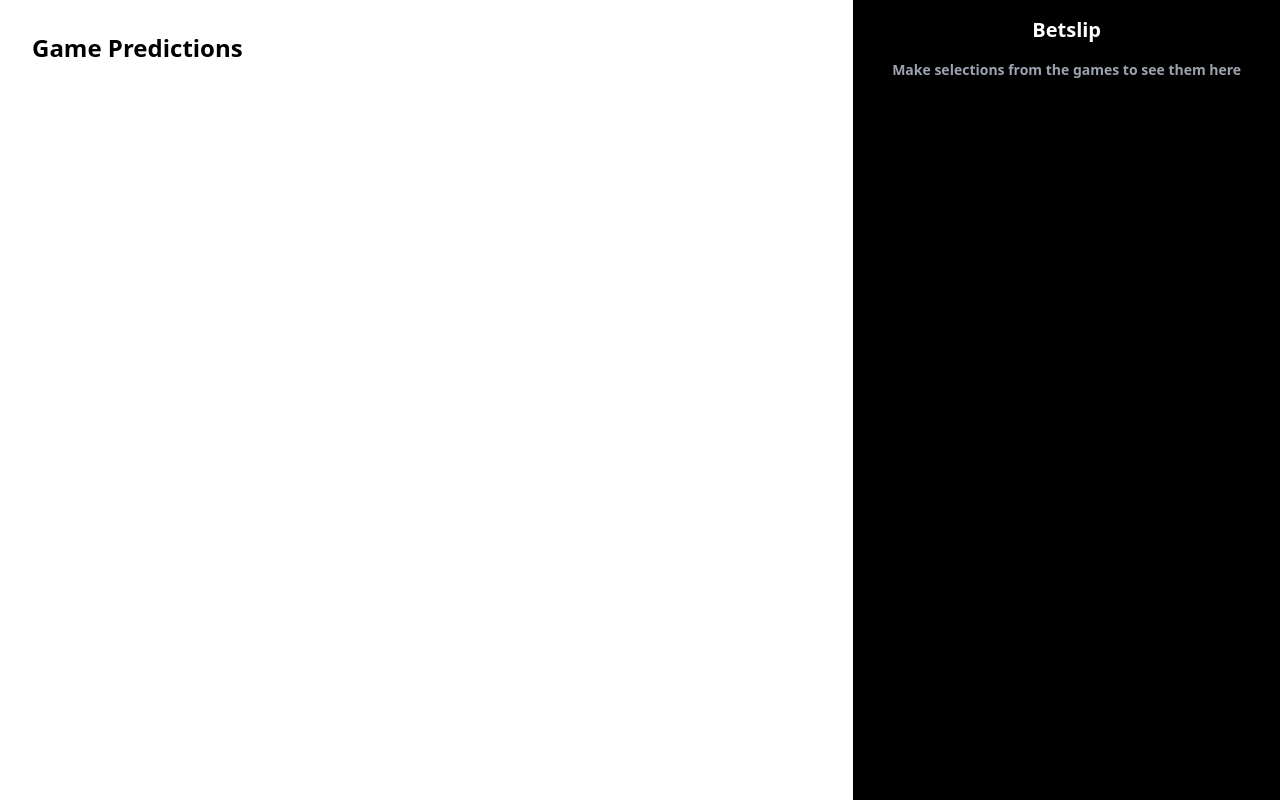
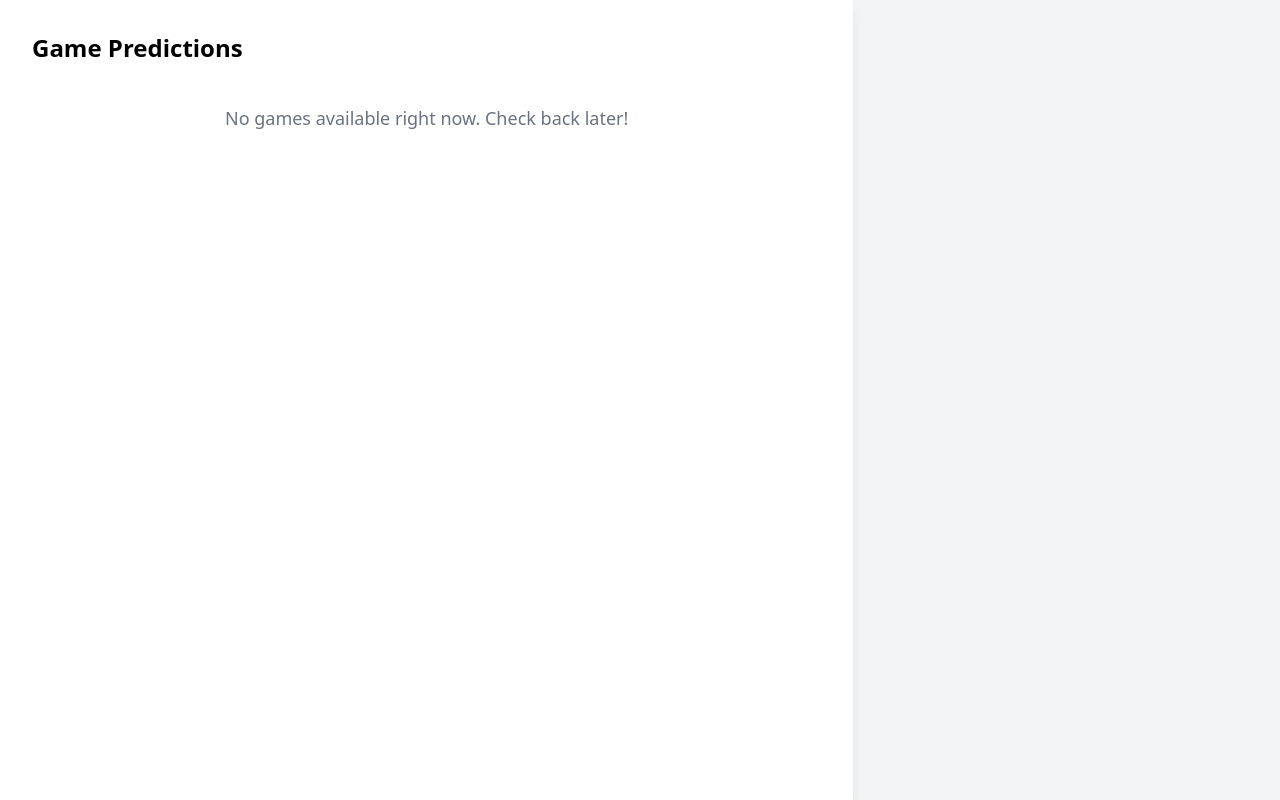
Before and after one commit to david1zhong/bet_nhl, a Flask app: template api/templates/index.html in a window 1280 px wide. Run offline with Flask 3, Linux system fonts and the light colour scheme; the template is opened without the code that fills it, so the values that code supplies are empty; some libraries are stand-ins or nearby versions.

Commit message:
Update index.html

```diff
--- a/api/templates/index.html
+++ b/api/templates/index.html
@@ -7,12 +7,13 @@
   <script src="https://cdn.tailwindcss.com"></script>
   <link rel="stylesheet" href="static/css/styles.css">
 </head>
-<body class="bg-gray-100 flex flex-col md:flex-row min-h-screen">
+<body class="bg-gray-100 flex flex-col md:flex-row min-h-screen pb-40 md:pb-0">
 
   <!-- Main Content-->
-  <div class="w-full md:w-2/3 h-screen overflow-y-auto p-4 md:p-8 relative z-20 bg-white shadow-lg">
+  <div class="w-full md:w-2/3 overflow-y-auto md:h-screen p-4 md:p-8 relative z-20 bg-white md:shadow-lg">
     <h1 class="text-2xl font-bold mb-6">Game Predictions</h1>
 
+    {% if games %}
       {% for game in games %}
       <div class="mb-8 p-4 border rounded-lg shadow">
         <h2 class="text-xl font-semibold mb-4">Game {{ loop.index }}</h2>
@@ -25,7 +26,7 @@
         {% endif %}
 
         <!-- AWAY Team Row -->
-      <div class="flex flex-col sm:grid sm:grid-cols-12 sm:items-center mb-2 border-b pb-2">
+        <div class="team-row flex flex-col sm:grid sm:grid-cols-12 sm:items-center mb-2 border-b pb-2">
           <!-- Team Info -->
           <div class="flex items-center mb-2 sm:mb-0 sm:col-span-3">
             <img src="{{ game.away_logo }}" alt="{{ game.away_team }} logo" class="w-10 h-10 sm:w-12 sm:h-12">
@@ -120,7 +121,7 @@
         </div>
 
         <!-- HOME Team Row -->
-      <div class="flex flex-col sm:grid sm:grid-cols-12 sm:items-center mt-2">
+        <div class="team-row flex flex-col sm:grid sm:grid-cols-12 sm:items-center mt-2">
           <!-- Team Info -->
           <div class="flex items-center mb-2 sm:mb-0 sm:col-span-3">
             <img src="{{ game.home_logo }}" alt="{{ game.home_team }} logo" class="w-10 h-10 sm:w-12 sm:h-12">
@@ -219,33 +220,58 @@
     </div>
     <!-- Main Content End -->
 
-  <!-- Right Panel Betslip -->
-  <div class="w-full md:w-1/3 h-auto md:h-screen bg-black text-white flex flex-col justify-start items-center text-center text-lg font-bold z-10 p-4 overflow-y-auto sticky bottom-0 md:static md:bottom-auto">
-    <div id="right-panel-content" class="w-full max-w-md mx-auto">
-      <h2 class="text-xl mb-4">Betslip</h2>
-      <div id="selections-container" class="space-y-3">
+    <!-- Fixed Bottom Betslip (Mobile) / Right Panel Betslip (Desktop) -->
+    <div class="fixed md:static bottom-0 left-0 right-0 md:w-1/3 md:h-screen bg-black text-white z-50 md:z-10 border-t md:border-t-0 border-gray-700 md:flex md:flex-col md:justify-start md:items-center md:text-center md:font-bold md:p-4 md:overflow-y-auto">
+      <div id="right-panel-content" class="w-full px-4 py-4 md:py-3 md:max-w-md md:mx-auto">
+        <div class="flex md:block items-center justify-between mb-3 md:mb-4">
+          <h2 class="text-lg md:text-xl font-bold">Betslip</h2>
+          <span class="text-sm md:hidden text-gray-400" id="selections-count">0 selections</span>
+        </div>
+
+        <div id="selections-container" class="max-h-40 md:max-h-none md:space-y-3 overflow-y-auto">
           <div class="selection hidden" id="selection-template">
-          <div class="w-full p-4 bg-gray-800 rounded-lg mb-2 text-left relative">
-            <div class="flex justify-between items-start">
-              <div>
-                <div class="text-xl font-bold selection-name"></div>
-                <div class="text-sm text-gray-400 selection-type"></div>
-                <div class="text-sm text-gray-400 selection-matchup"></div>
+            <div class="w-full p-3 md:p-4 bg-gray-800 rounded md:rounded-lg mb-2 text-left relative">
+              <div class="flex md:block justify-between items-center md:items-start">
+                <div class="flex-1 md:flex-none min-w-0 md:min-w-full">
+                  <div class="text-sm md:text-xl font-bold selection-name truncate md:no-truncate"></div>
+                  <div class="text-xs md:text-sm text-gray-400 selection-type mt-1"></div>
+                  <div class="text-xs md:text-sm text-gray-400 selection-matchup truncate md:no-truncate"></div>
                 </div>
-              <div class="text-xl font-bold selection-odds"></div>
-            </div>
-            <button class="absolute top-2 right-2 text-gray-400 hover:text-white remove-selection">
-              <svg xmlns="http://www.w3.org/2000/svg" class="h-5 w-5" viewBox="0 0 20 20" fill="currentColor">
+                <div class="text-sm md:text-xl font-bold selection-odds ml-2 md:ml-0 md:absolute md:top-4 md:right-12"></div>
+                <button class="ml-2 md:absolute md:top-2 md:right-2 text-gray-400 hover:text-white remove-selection">
+                  <svg xmlns="http://www.w3.org/2000/svg" class="h-4 w-4 md:h-5 md:w-5" viewBox="0 0 20 20" fill="currentColor">
                     <path fill-rule="evenodd" d="M4.293 4.293a1 1 0 011.414 0L10 8.586l4.293-4.293a1 1 0 111.414 1.414L11.414 10l4.293 4.293a1 1 0 01-1.414 1.414L10 11.414l-4.293 4.293a1 1 0 01-1.414-1.414L8.586 10 4.293 5.707a1 1 0 010-1.414z" clip-rule="evenodd" />
                   </svg>
                 </button>
               </div>
             </div>
-        <p class="text-sm text-gray-400 empty-message">Make selections from the games to see them here</p>
+          </div>
+          <p class="text-sm text-gray-400 empty-message text-center py-3 md:py-2">Make selections from the games to see them here</p>
+        </div>
+
+        <!-- Bet Amount and Place Bet Section -->
+        <div class="mt-4 md:mt-3 pt-4 md:pt-3 border-t border-gray-700" id="bet-controls" style="display: none;">
+          <div class="flex items-center justify-between mb-3 md:mb-2">
+            <div class="flex-1">
+              <label class="text-xs text-gray-400 block">Wager</label>
+              <input type="number" class="bg-gray-800 text-white px-3 py-2 md:px-2 md:py-1 rounded text-sm w-24 md:w-20 mt-1" placeholder="$" id="wager-input">
+            </div>
+            <div class="flex-1 text-right">
+              <label class="text-xs text-gray-400 block">To Win</label>
+              <div class="text-sm font-bold text-green-400 mt-1" id="potential-win">$0.00</div>
+            </div>
+          </div>
+          <button class="w-full bg-green-600 hover:bg-green-700 text-white py-3 md:py-2 rounded font-bold text-sm">
+            Place Bet
+          </button>
         </div>
       </div>
     </div>
 
+  {% else %}
+    <p class="text-center text-gray-500 text-lg mt-10">No games available right now. Check back later!</p>
+  {% endif %}
+
   <script src="static/js/script.js"></script>
 </body>
 </html>
```
Lines whose indentation alone changed are shown as unchanged.
